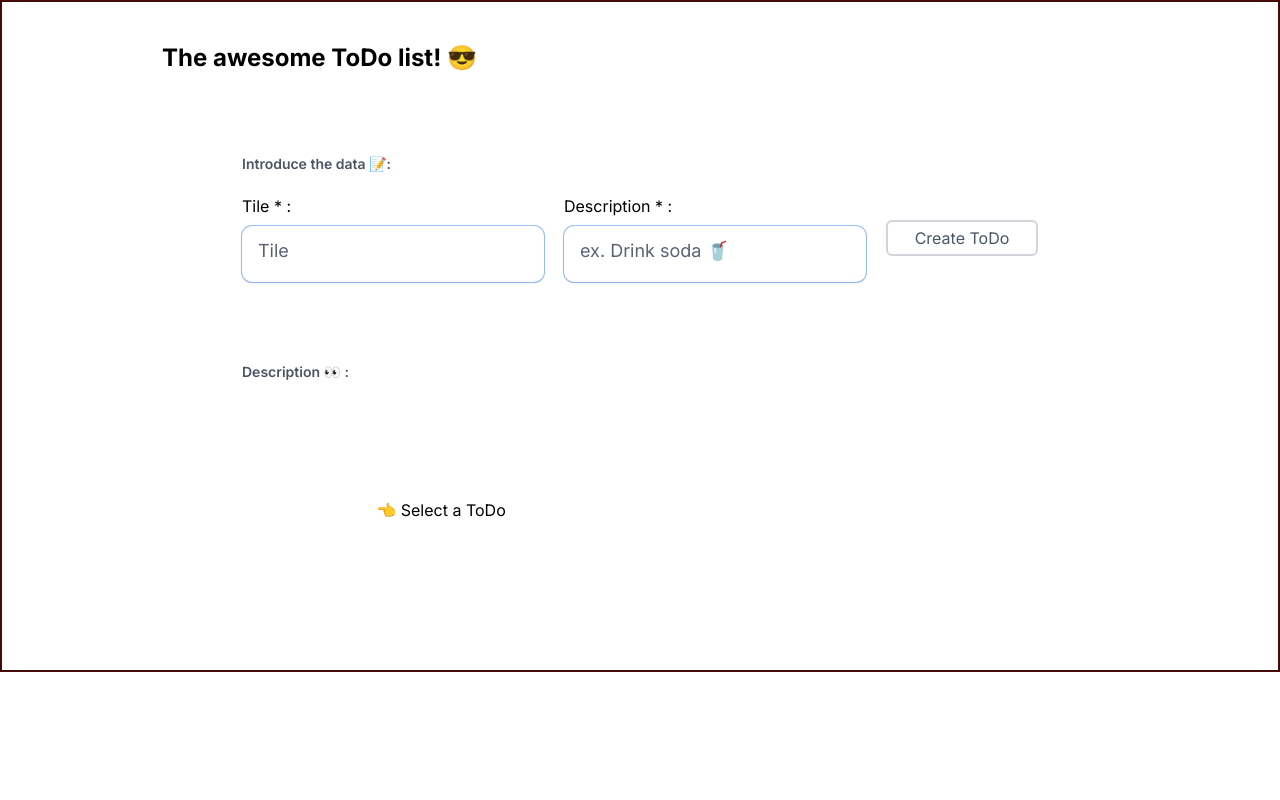
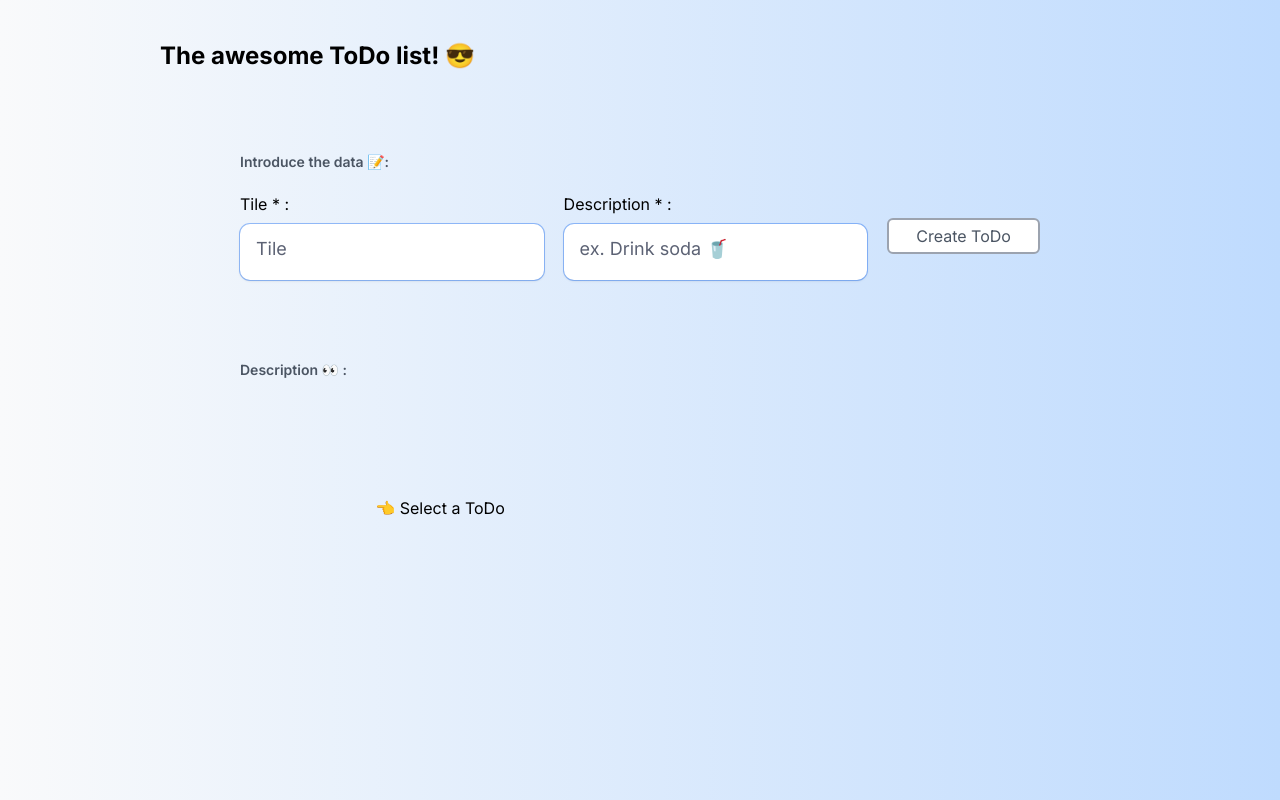
Before and after one commit to jcarloshg/dgmxtech-frontend, a Next.js app: page /toDo in a window 1280 px wide. Built offline with nearby package versions, Linux system fonts and the light colour scheme; no server answers.

Commit message:
point save

```diff
--- a/src/app/layout.tsx
+++ b/src/app/layout.tsx
@@ -18,7 +18,7 @@ export default function RootLayout({
 }>) {
   return (
 
-    <html lang="en">
+    <html lang="en" className="bg-gradient-to-r from-gray-50 to-blue-200">
       <body className={inter.className}>
         {children}
       </body>
--- a/src/app/toDo/components/TodoForm.tsx
+++ b/src/app/toDo/components/TodoForm.tsx
@@ -78,7 +78,7 @@ export const TodoFormCreate = ({ className, wasCreatedEvent }: Props) => {
             className='
     w-full shadow placeholder:text-lg placeholder:text-[#5C6274]
     ring-1
-    bg-[---color-light-gray] rounded-[0.625rem]
+    bg-white rounded-[0.625rem]
     pl-4 pr-12 pt-[0.81rem] pb-[1.19rem] mt-[0.5rem]
     box-border outline-none'
           />
@@ -100,7 +100,7 @@ export const TodoFormCreate = ({ className, wasCreatedEvent }: Props) => {
             className='
     w-full shadow placeholder:text-lg placeholder:text-[#5C6274]
     ring-1
-    bg-[---color-light-gray] rounded-[0.625rem]
+    bg-white rounded-[0.625rem]
     pl-4 pr-12 pt-[0.81rem] pb-[1.19rem] mt-[0.5rem]
     box-border outline-none'
           />
--- a/src/app/toDo/page.tsx
+++ b/src/app/toDo/page.tsx
@@ -100,7 +100,7 @@ export default function Page() {
 
     return (
 
-        <main className="py-10 px-10 xl:px-40 border-red-950 border-2">
+        <main className="py-10 px-10 xl:px-40 ">
 
             <h1 className="font-bold text-2xl">The awesome ToDo list! 😎</h1>
 
--- a/src/app/utils/components/PrimaryButton.tsx
+++ b/src/app/utils/components/PrimaryButton.tsx
@@ -11,7 +11,7 @@ export const PrimaryButton = ({ label, onClick, className, }: Props) => {
             onClick={onClick}
             className={`
                 h-min
-                text-1xl px-2 py-1 rounded-md border-2 bg-white border-gray-300 text-gray-600
+                text-1xl px-2 py-1 rounded-md border-2 bg-white border-gray-400 text-gray-600
                 ${className}`}
         >
             {label}
```
